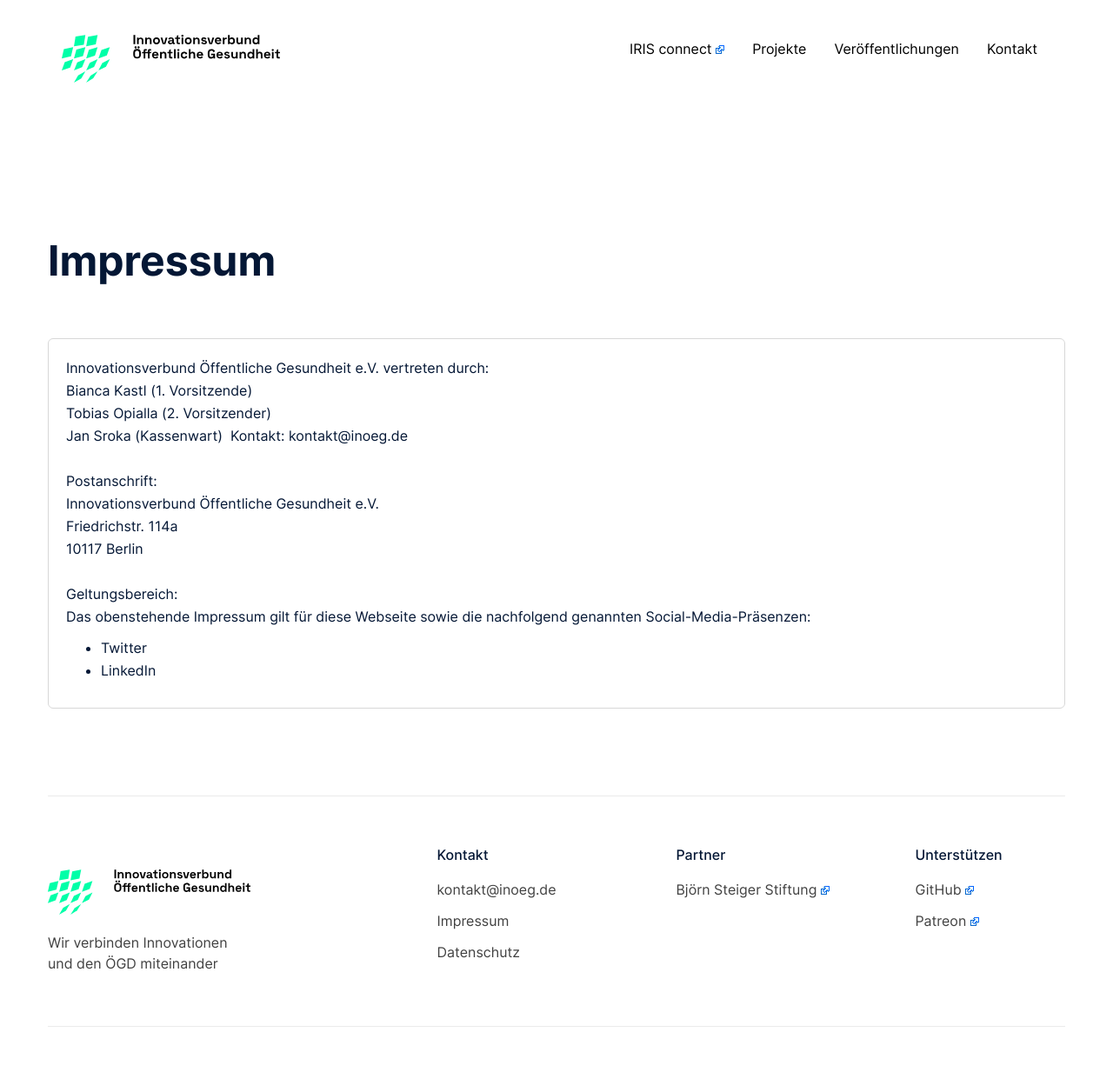
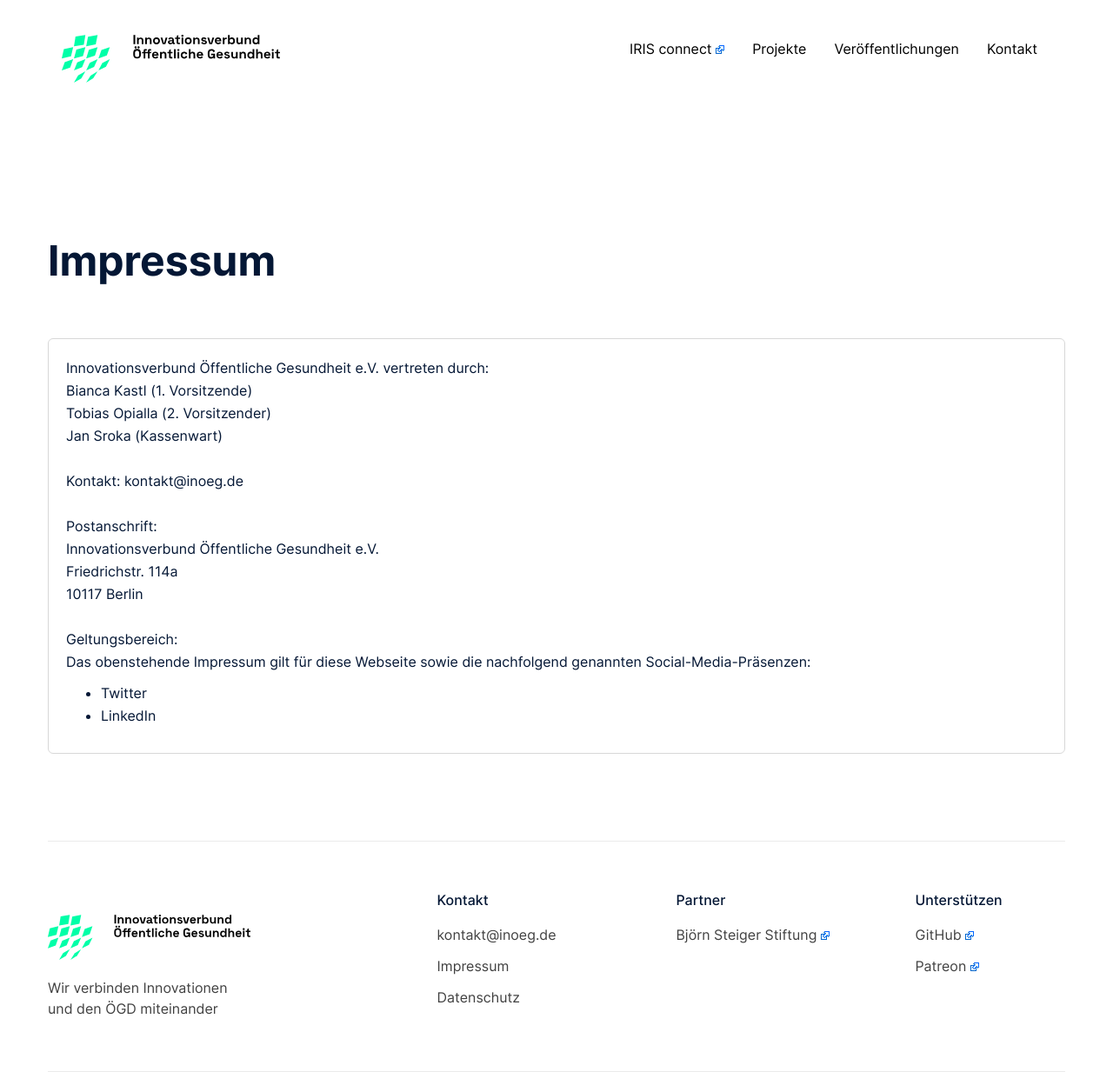
Before and after one commit to InOG-projects/inog-projects.github.io, a Jekyll site: the page built from _pages/impressum.md, in a window 1280 px wide. Shown: the whole page at 87% size. Built offline with Jekyll 4.4.1, drawn with Linux system fonts in a browser that asks for light colours; before the commit the page ends 1181 px from its top, so only the background shows below that.

Commit message:
Formatting

```diff
--- a/_pages/impressum.md
+++ b/_pages/impressum.md
@@ -6,15 +6,28 @@
 redirect_from:
   - /impressum.html
 ---
-
 Innovationsverbund Öffentliche Gesundheit e.V. vertreten durch:
 
 Bianca Kastl (1. Vorsitzende)
 
 Tobias Opialla (2. Vorsitzender)
 
-Jan Sroka (Kassenwart) ‍ Kontakt: kontakt@inoeg.de <br> <br> ‍Postanschrift: <br> Innovationsverbund Öffentliche Gesundheit e.V. <br> Friedrichstr. 114a <br>
-10117 Berlin <br> <br> Geltungsbereich:
+Jan Sroka (Kassenwart) ‍
+<br>
+<br>
+Kontakt: {{ site.email }}
+<br>
+<br>
+‍Postanschrift:
+<br>
+Innovationsverbund Öffentliche Gesundheit e.V.
+<br>
+Friedrichstr. 114a
+<br>
+10117 Berlin
+<br>
+<br>
+Geltungsbereich:
 
 Das obenstehende Impressum gilt für diese Webseite sowie die nachfolgend genannten Social-Media-Präsenzen:
 
```
